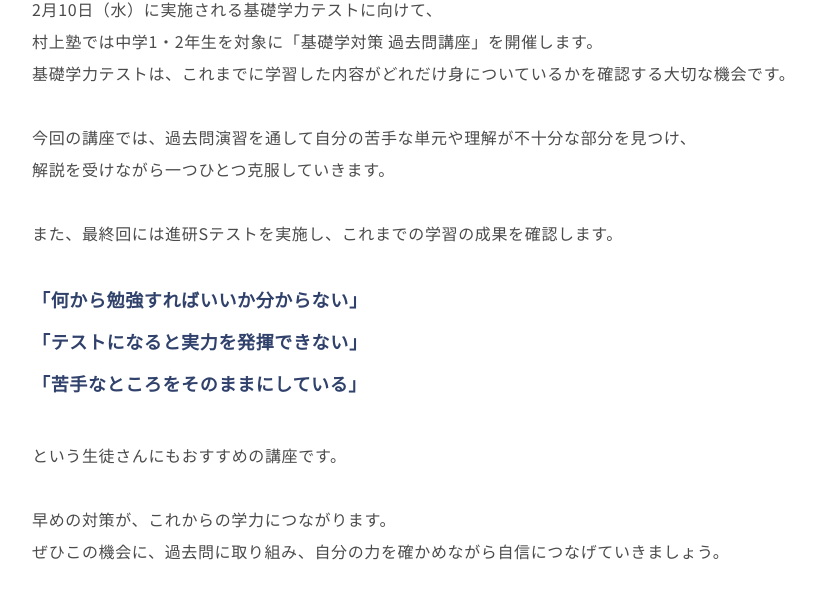
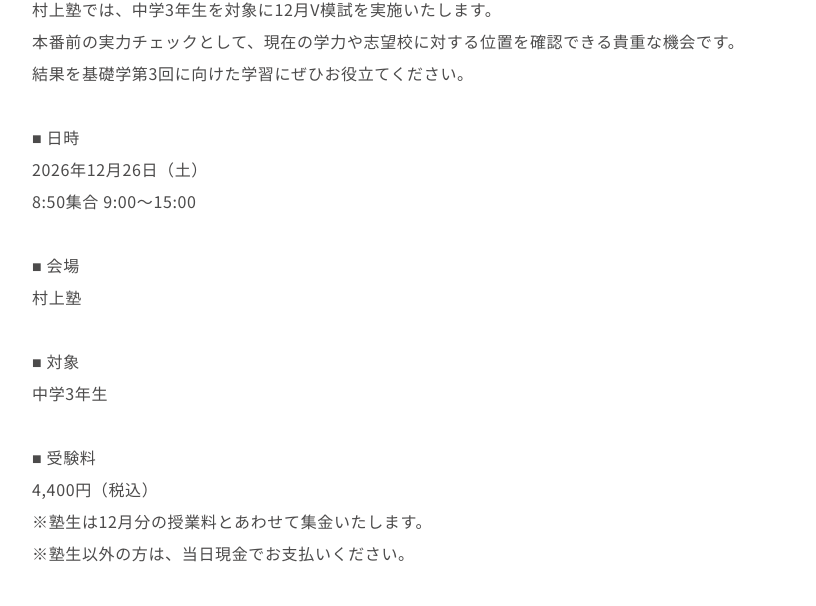
Before and after one commit to yod139/yod139.github.io, a plain HTML site: page detail/news-001.html in a window 1280 px wide. Shown: the part 766-1372 px from the top of the page, without its empty margins (222-1038 px from the left). Drawn offline with Linux system fonts and the light colour scheme.

Commit message:
Revise news-001.html for December V mock exam
Updated the news detail page for December V mock exam announcement, including event details and registration information.

```diff
--- a/detail/news-001.html
+++ b/detail/news-001.html
@@ -108,26 +108,9 @@
     <div class="news-detail-body">
         <p>
             <strong>12月V模試 受験生募集のお知らせ</strong><br>
-            2月10日（水）に実施される基礎学力テストに向けて、<br>
-            村上塾では中学1・2年生を対象に「基礎学対策 過去問講座」を開催します。<br>
-            基礎学力テストは、これまでに学習した内容がどれだけ身についているかを確認する大切な機会です。<br>
-<br>
-            今回の講座では、過去問演習を通して自分の苦手な単元や理解が不十分な部分を見つけ、<br>
-            解説を受けながら一つひとつ克服していきます。<br>
-<br>
-            また、最終回には進研Sテストを実施し、これまでの学習の成果を確認します。<br>
-<br>
-            <strong>「何から勉強すればいいか分からない」</strong><br>
-            <strong>「テストになると実力を発揮できない」</strong><br>
-            <strong>「苦手なところをそのままにしている」</strong><br>
-<br>
-            という生徒さんにもおすすめの講座です。<br>
-<br>
-            早めの対策が、これからの学力につながります。<br>
-            ぜひこの機会に、過去問に取り組み、自分の力を確かめながら自信につなげていきましょう。<br>
-<br>
-            皆さんのご参加をお待ちしております。<br>
-
+            村上塾では、中学3年生を対象に12月V模試を実施いたします。<br>
+            本番前の実力チェックとして、現在の学力や志望校に対する位置を確認できる貴重な機会です。<br>
+            結果を基礎学第3回に向けた学習にぜひお役立てください。<br>
 <br>
             ■ 日時<br>
               2026年12月26日（土）<br>
```
